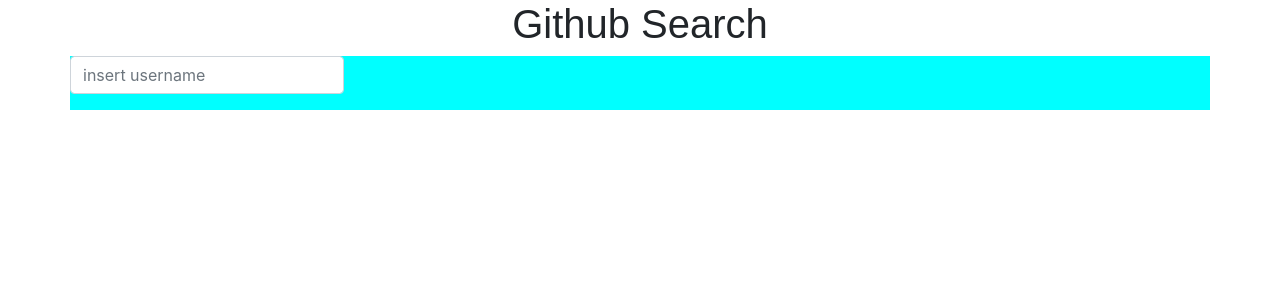
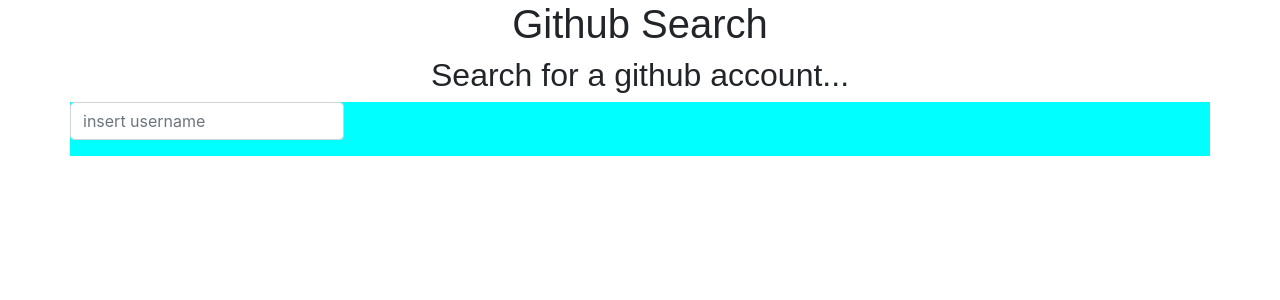
Before and after one commit to DavidNganga/Git-hub, an Angular app: page / in a window 1280 px wide. Shown: the top 300 px of the page. Built offline with nearby package versions, Linux system fonts and the light colour scheme.

Commit message:
editted appcomponent.html

```diff
--- a/src/app/app.component.html
+++ b/src/app/app.component.html
@@ -3,6 +3,7 @@
 
   <div class='title'>
   <h1> {{ title }} </h1>
+  <h2>Search for a github account...</h2>
 </div>
 
   <app-profile></app-profile>
```
